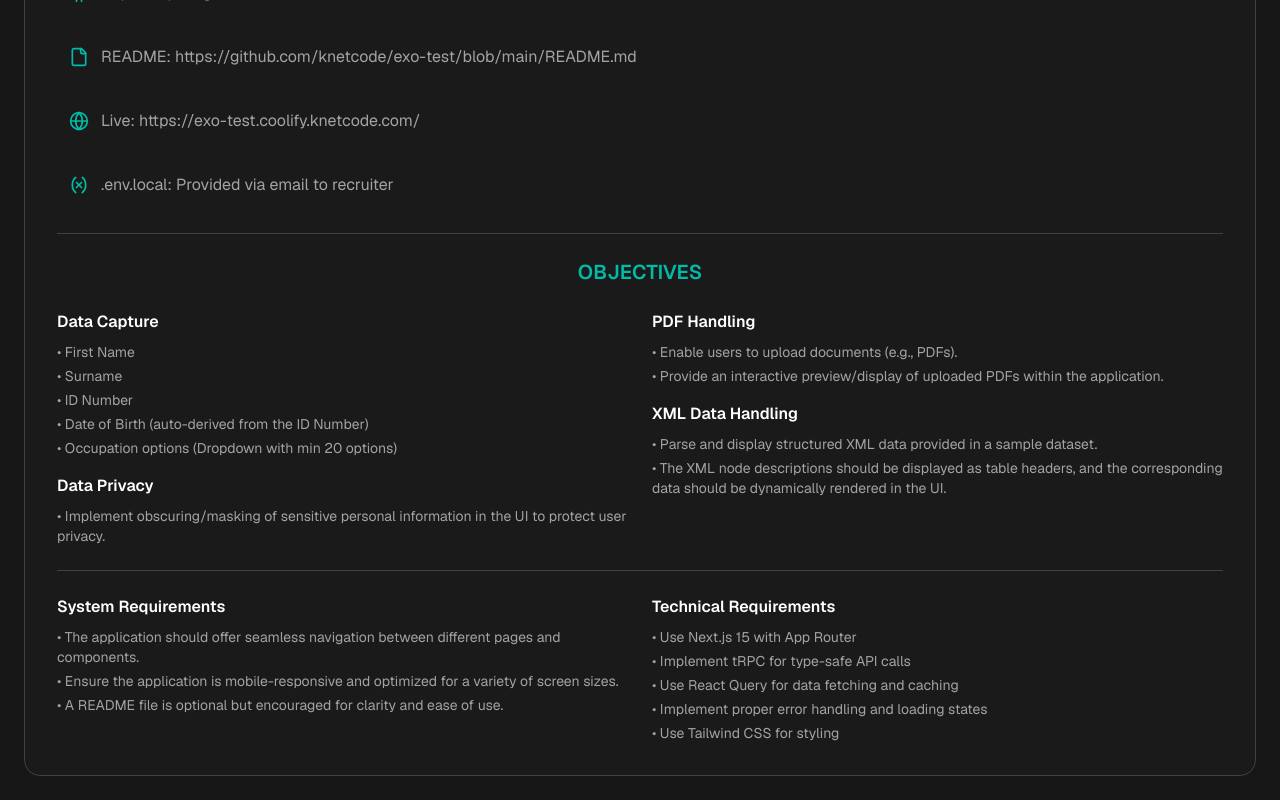
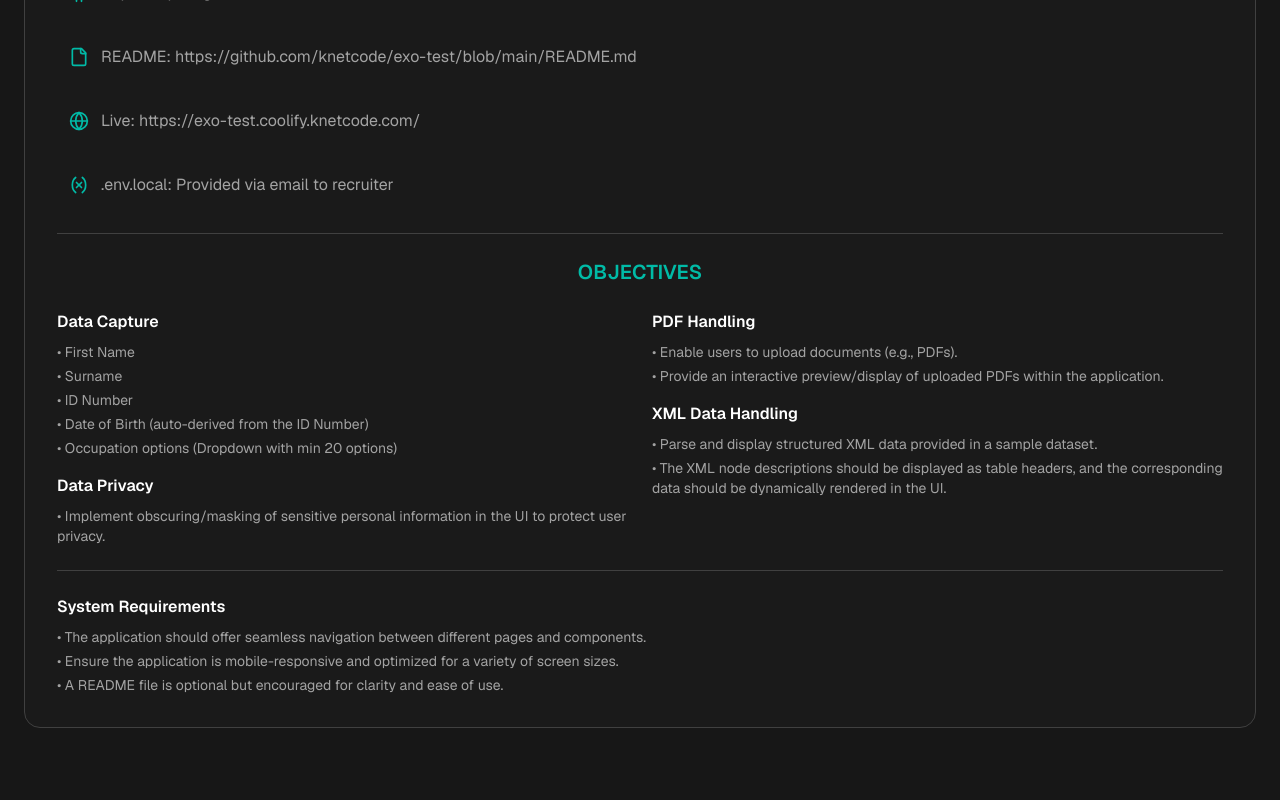
Before and after one commit to knetcode/exo-test, a Next.js app: page / in a window 1280 px wide. Shown: the part 221-1021 px from the top of the page. After the commit the page ends 973 px from the top, so only its background shows below. Built offline with nearby package versions, Linux system fonts and the light colour scheme.

Commit message:
fix wording

```diff
--- a/src/app/page.tsx
+++ b/src/app/page.tsx
@@ -84,23 +84,13 @@ export default function HomePage() {
             </div>
           </div>
           <div className="border-t border-border pt-4 sm:pt-6 mt-4 sm:mt-6">
-            <div className="grid gap-4 sm:gap-6 md:grid-cols-2">
+            <div className="grid gap-4 sm:gap-6 md:grid-cols-1">
               <div>
                 <h3 className="font-semibold text-foreground mb-2">System Requirements</h3>
                 <ul className="space-y-1 text-sm text-muted-foreground">
                   <li>• The application should offer seamless navigation between different pages and components.</li>
                   <li>• Ensure the application is mobile-responsive and optimized for a variety of screen sizes.</li>
                   <li>• A README file is optional but encouraged for clarity and ease of use.</li>
-                </ul>
-              </div>
-              <div>
-                <h3 className="font-semibold text-foreground mb-2">Technical Requirements</h3>
-                <ul className="space-y-1 text-sm text-muted-foreground">
-                  <li>• Use Next.js 15 with App Router</li>
-                  <li>• Implement tRPC for type-safe API calls</li>
-                  <li>• Use React Query for data fetching and caching</li>
-                  <li>• Implement proper error handling and loading states</li>
-                  <li>• Use Tailwind CSS for styling</li>
                 </ul>
               </div>
             </div>
```
